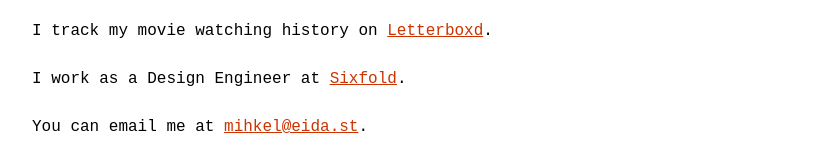
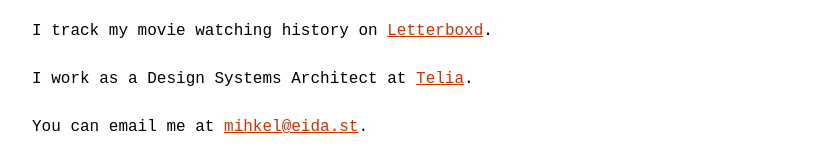
Before and after one commit to mihkeleidast/eida.st, an Astro site: page /links in a window 1280 px wide. Shown: the part 1014-1174 px from the top of the page, without its empty margins (224-1055 px from the left). Built offline with nearby package versions, Linux system fonts and the light colour scheme; Astro itself is replaced by a stand-in of ours.

Commit message:
feat: update workplace

```diff
--- a/src/pages/links.astro
+++ b/src/pages/links.astro
@@ -60,10 +60,10 @@
                 >.
             </p>
             <p>
-                I work as a Design Engineer at <a
-                    href="https://sixfold.com/"
+                I work as a Design Systems Architect at <a
+                    href="https://www.telia.ee/"
                     target="_blank"
-                    rel="noopener noreferrer">Sixfold</a
+                    rel="noopener noreferrer">Telia</a
                 >.
             </p>
             <p>
```
